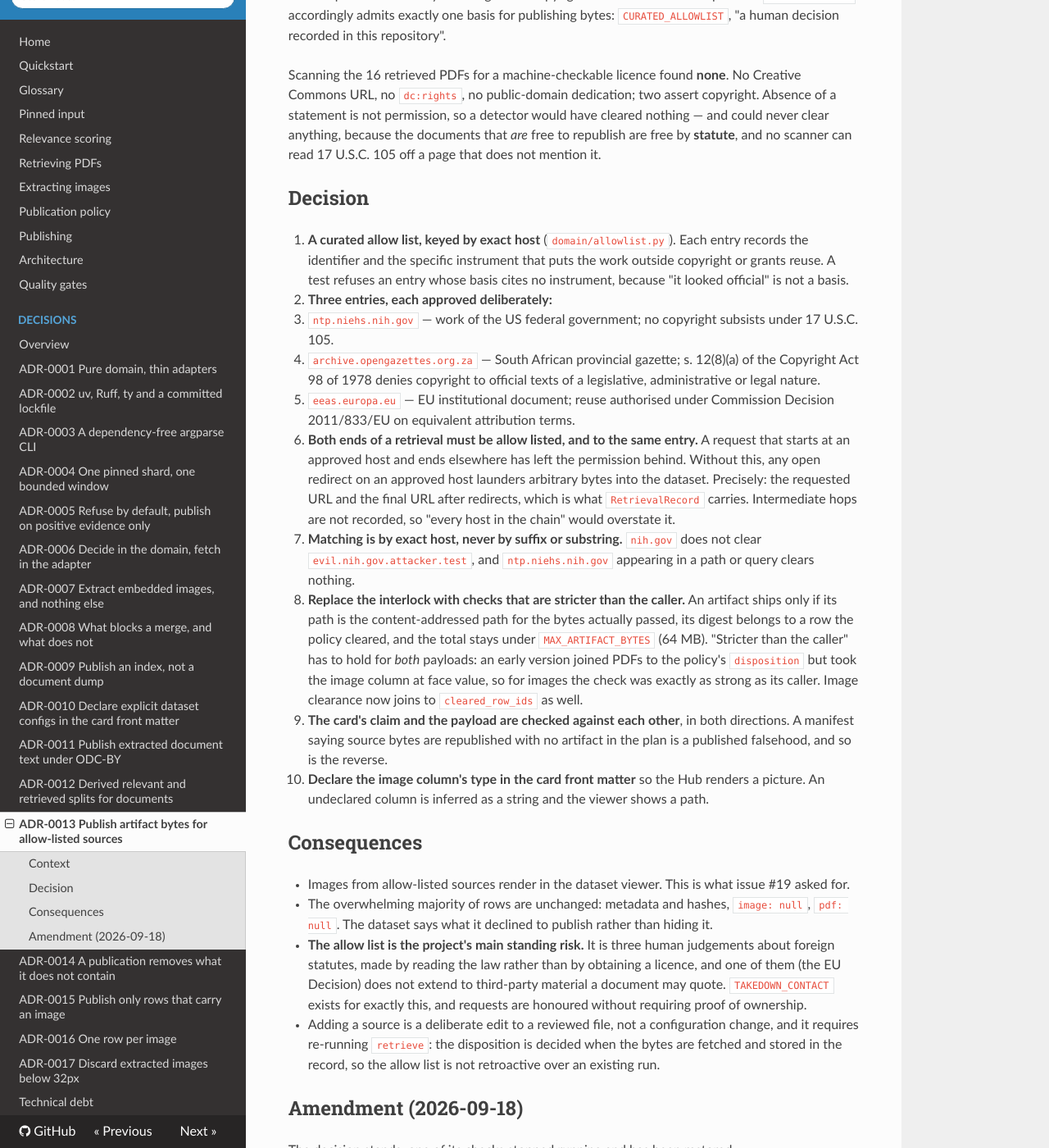
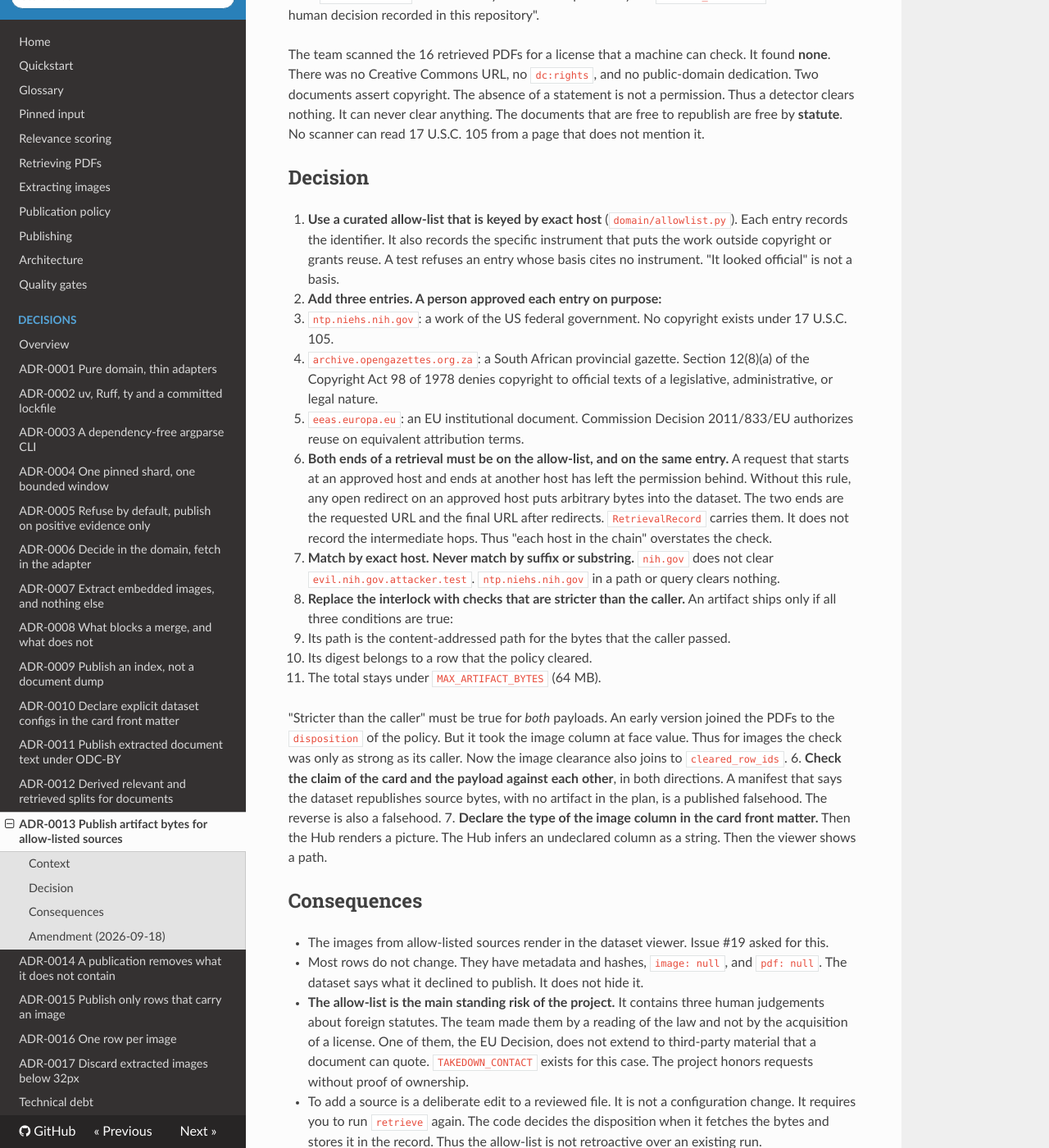
Before and after one commit to NoeFlandre/finepdf-to-images, an MkDocs documentation site: the page built from docs/adr/0013-publish-allow-listed-artifact-bytes.md, in a window 1280 px wide and 1400 px high, scrolled down 512 px. Shown: the whole window at 82% size. Built offline with MkDocs 1.6.1, drawn with Linux system fonts in a browser that asks for light colours; nearby versions of some CDN libraries; some of the changed text lies outside the part shown.

Commit message:
docs: rewrite ADR-0013 to ADR-0015 in ASD-STE100
Co-Authored-By: Claude Sonnet 5.5 <noreply@anthropic.com>
Claude-Session: https://claude.ai/code/session_012hTfGDKATWSHAuPsTwiCKA

```diff
--- a/docs/adr/0013-publish-allow-listed-artifact-bytes.md
+++ b/docs/adr/0013-publish-allow-listed-artifact-bytes.md
@@ -1,87 +1,46 @@
-# ADR-0013 — Publish artifact bytes for allow-listed sources
+# ADR-0013: Publish artifact bytes for allow-listed sources
 
 Status: accepted (2026-09-17)
 
 ## Context
 
-Until now the dataset published metadata and hashes only. Every retrieved artifact resolved to
-`metadata-only`, and `build_plan` carried an interlock that refused outright to publish bytes —
-the correct default while no code implemented upload, but it also meant the images the project is
-named after were never visible, and the dataset could not be used without re-fetching 16 URLs that
-may rot.
+Until now, the dataset published metadata and hashes only. Each retrieved artifact resolved to `metadata-only`. `build_plan` had an interlock that refused to publish bytes. This was the correct default while no code implemented upload. But the images that give the project its name were never visible. Nobody could use the dataset without fetching 16 URLs again. These URLs can rot.
 
-ADR-0002 set the rule that governs this: a document being in FinePDFs is not permission to
-republish it. FinePDFs is ODC-BY, which covers the collection — the extracted text, the metadata,
-the compilation — and says nothing about copyright in the PDFs the rows point at. `EvidenceSource`
-accordingly admits exactly one basis for publishing bytes: `CURATED_ALLOWLIST`, "a human decision
-recorded in this repository".
+ADR-0002 set the rule for this case: a document in FinePDFs is not a permission to republish it. FinePDFs has the ODC-BY license. This license covers the collection: the extracted text, the metadata, and the compilation. It does not cover the copyright of the PDFs that the rows point to. Thus `EvidenceSource` admits exactly one basis to publish bytes: `CURATED_ALLOWLIST`. This is "a human decision recorded in this repository".
 
-Scanning the 16 retrieved PDFs for a machine-checkable licence found **none**. No Creative Commons
-URL, no `dc:rights`, no public-domain dedication; two assert copyright. Absence of a statement is
-not permission, so a detector would have cleared nothing — and could never clear anything, because
-the documents that *are* free to republish are free by **statute**, and no scanner can read
-17 U.S.C. 105 off a page that does not mention it.
+The team scanned the 16 retrieved PDFs for a license that a machine can check. It found **none**. There was no Creative Commons URL, no `dc:rights`, and no public-domain dedication. Two documents assert copyright. The absence of a statement is not a permission. Thus a detector clears nothing. It can never clear anything. The documents that are free to republish are free by **statute**. No scanner can read 17 U.S.C. 105 from a page that does not mention it.
 
 ## Decision
 
-1. **A curated allow list, keyed by exact host** (`domain/allowlist.py`). Each entry records the
-   identifier and the specific instrument that puts the work outside copyright or grants reuse. A
-   test refuses an entry whose basis cites no instrument, because "it looked official" is not a
-   basis.
-2. **Three entries, each approved deliberately:**
-   - `ntp.niehs.nih.gov` — work of the US federal government; no copyright subsists under
-     17 U.S.C. 105.
-   - `archive.opengazettes.org.za` — South African provincial gazette; s. 12(8)(a) of the
-     Copyright Act 98 of 1978 denies copyright to official texts of a legislative, administrative
-     or legal nature.
-   - `eeas.europa.eu` — EU institutional document; reuse authorised under Commission Decision
-     2011/833/EU on equivalent attribution terms.
-3. **Both ends of a retrieval must be allow listed, and to the same entry.** A request that
-   starts at an approved host and ends elsewhere has left the permission behind. Without this, any
-   open redirect on an approved host launders arbitrary bytes into the dataset. Precisely: the
-   requested URL and the final URL after redirects, which is what `RetrievalRecord` carries.
-   Intermediate hops are not recorded, so "every host in the chain" would overstate it.
-4. **Matching is by exact host, never by suffix or substring.** `nih.gov` does not clear
-   `evil.nih.gov.attacker.test`, and `ntp.niehs.nih.gov` appearing in a path or query clears
-   nothing.
-5. **Replace the interlock with checks that are stricter than the caller.** An artifact ships only
-   if its path is the content-addressed path for the bytes actually passed, its digest belongs to a
-   row the policy cleared, and the total stays under `MAX_ARTIFACT_BYTES` (64 MB). "Stricter than
-   the caller" has to hold for *both* payloads: an early version joined PDFs to the policy's
-   `disposition` but took the image column at face value, so for images the check was exactly as
-   strong as its caller. Image clearance now joins to `cleared_row_ids` as well.
-6. **The card's claim and the payload are checked against each other**, in both directions. A
-   manifest saying source bytes are republished with no artifact in the plan is a published
-   falsehood, and so is the reverse.
-7. **Declare the image column's type in the card front matter** so the Hub renders a picture. An
-   undeclared column is inferred as a string and the viewer shows a path.
+1. **Use a curated allow-list that is keyed by exact host** (`domain/allowlist.py`). Each entry records the identifier. It also records the specific instrument that puts the work outside copyright or grants reuse. A test refuses an entry whose basis cites no instrument. "It looked official" is not a basis.
+2. **Add three entries. A person approved each entry on purpose:**
+   - `ntp.niehs.nih.gov`: a work of the US federal government. No copyright exists under 17 U.S.C. 105.
+   - `archive.opengazettes.org.za`: a South African provincial gazette. Section 12(8)(a) of the Copyright Act 98 of 1978 denies copyright to official texts of a legislative, administrative, or legal nature.
+   - `eeas.europa.eu`: an EU institutional document. Commission Decision 2011/833/EU authorizes reuse on equivalent attribution terms.
+3. **Both ends of a retrieval must be on the allow-list, and on the same entry.** A request that starts at an approved host and ends at another host has left the permission behind. Without this rule, any open redirect on an approved host puts arbitrary bytes into the dataset. The two ends are the requested URL and the final URL after redirects. `RetrievalRecord` carries them. It does not record the intermediate hops. Thus "each host in the chain" overstates the check.
+4. **Match by exact host. Never match by suffix or substring.** `nih.gov` does not clear `evil.nih.gov.attacker.test`. `ntp.niehs.nih.gov` in a path or query clears nothing.
+5. **Replace the interlock with checks that are stricter than the caller.** An artifact ships only if all three conditions are true:
+   - Its path is the content-addressed path for the bytes that the caller passed.
+   - Its digest belongs to a row that the policy cleared.
+   - The total stays under `MAX_ARTIFACT_BYTES` (64 MB).
+
+   "Stricter than the caller" must be true for *both* payloads. An early version joined the PDFs to the `disposition` of the policy. But it took the image column at face value. Thus for images the check was only as strong as its caller. Now the image clearance also joins to `cleared_row_ids`.
+6. **Check the claim of the card and the payload against each other**, in both directions. A manifest that says the dataset republishes source bytes, with no artifact in the plan, is a published falsehood. The reverse is also a falsehood.
+7. **Declare the type of the image column in the card front matter.** Then the Hub renders a picture. The Hub infers an undeclared column as a string. Then the viewer shows a path.
 
 ## Consequences
 
-- Images from allow-listed sources render in the dataset viewer. This is what issue #19 asked for.
-- The overwhelming majority of rows are unchanged: metadata and hashes, `image: null`, `pdf: null`.
-  The dataset says what it declined to publish rather than hiding it.
-- **The allow list is the project's main standing risk.** It is three human judgements about
-  foreign statutes, made by reading the law rather than by obtaining a licence, and one of them
-  (the EU Decision) does not extend to third-party material a document may quote. `TAKEDOWN_CONTACT`
-  exists for exactly this, and requests are honoured without requiring proof of ownership.
-- Adding a source is a deliberate edit to a reviewed file, not a configuration change, and it
-  requires re-running `retrieve`: the disposition is decided when the bytes are fetched and stored
-  in the record, so the allow list is not retroactive over an existing run.
+- The images from allow-listed sources render in the dataset viewer. Issue #19 asked for this.
+- Most rows do not change. They have metadata and hashes, `image: null`, and `pdf: null`. The dataset says what it declined to publish. It does not hide it.
+- **The allow-list is the main standing risk of the project.** It contains three human judgements about foreign statutes. The team made them by a reading of the law and not by the acquisition of a license. One of them, the EU Decision, does not extend to third-party material that a document can quote. `TAKEDOWN_CONTACT` exists for this case. The project honors requests without proof of ownership.
+- To add a source is a deliberate edit to a reviewed file. It is not a configuration change. It requires you to run `retrieve` again. The code decides the disposition when it fetches the bytes and stores it in the record. Thus the allow-list is not retroactive over an existing run.
 
 ## Amendment (2026-09-18)
 
-The decision stands; one of its checks stopped running and has been restored.
+The decision stands. One of its checks stopped running. The team restored it.
 
-The 64 MB cap was enforced in `_check_artifacts`, which was reachable only from `build_plan`. Once
-the minimal parquet (ADR-0015, ADR-0016) replaced the six-file layout, `build_plan` had no callers,
-and the dead-code removal that followed took the cap check with it. This document and
-`docs/publishing.md` went on describing a ceiling that nothing measured.
+`_check_artifacts` enforced the 64 MB cap. Only `build_plan` could reach it. The minimal Parquet (ADR-0015, ADR-0016) replaced the layout of six files. Then `build_plan` had no callers. The removal of dead code that followed took the cap check with it. This document and `docs/publishing.md` continued to describe a ceiling that nothing measured.
 
-`check_artifact_byte_cap` restores it, and the publish stage calls it beside `check_text_byte_cap`
-so both caps are enforced at one point. It measures the image bytes embedded in the rows being
-published rather than everything the run extracted — the same correction the text cap needed after
-it refused a valid run over text that was never published.
+`check_artifact_byte_cap` restores the cap. The publish stage calls it next to `check_text_byte_cap`. Thus one point enforces both caps. It measures the image bytes that are embedded in the rows that the run publishes. It does not measure everything that the run extracted. The text cap needed the same correction. It refused a valid run because of text that the run never published.
 
-The other checks in point 5 are unaffected: content-addressed paths and clearance by row id both
-sit on the path that is still in use.
+The other checks in point 5 are not affected. The content-addressed paths and the clearance by row id are both on the path that the code still uses.
```
Also changed, not shown: docs/adr/0014-a-publication-removes-what-it-does-not-contain.md (+19 -54 lines), docs/adr/0015-publish-only-rows-that-carry-an-image.md (+15 -33 lines).
